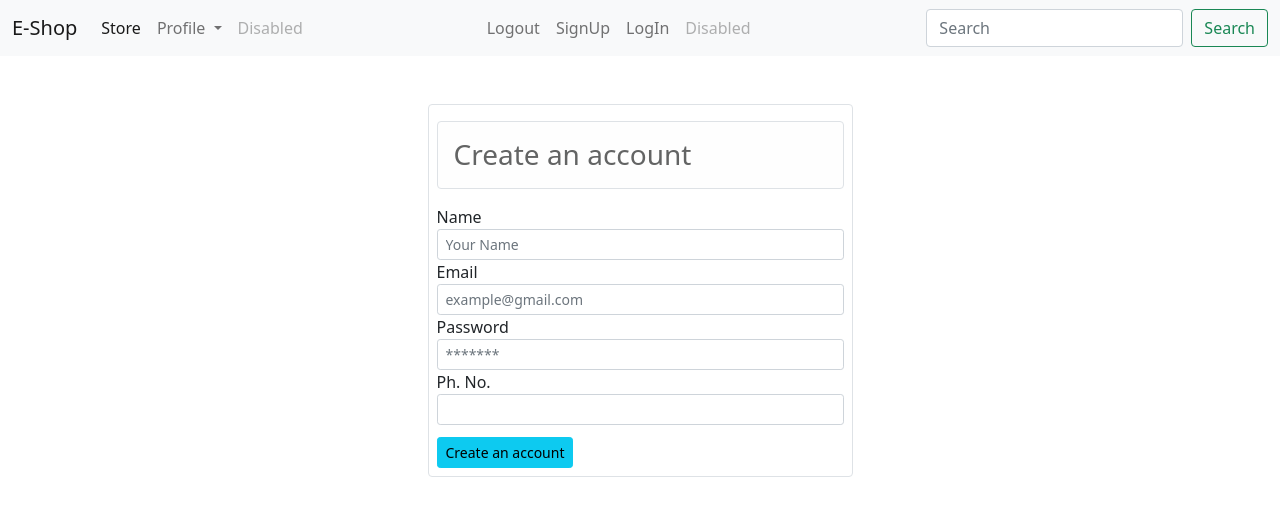
After one commit to Avinaw20/E-Shop, a Django app: page /signup/ in a window 1280 px wide. The commit adds this page. Shown: the top 516 px of the page. Run offline with Django 4.2, Linux system fonts and the light colour scheme.

Commit message:
Sign Up Page Created

```diff
--- a/store/templates/base.html
+++ b/store/templates/base.html
@@ -44,7 +44,7 @@
                   <a class="nav-link " aria-current="page" href="#">Logout</a>
                 </li>
                 <li class="nav-item">
-                  <a class="nav-link " aria-current="page" href="#">SignUp</a>
+                  <a class="nav-link " aria-current="page" href="/signup">SignUp</a>
                 </li>
                 <li class="nav-item">
                   <a class="nav-link " aria-current="page" href="#">LogIn</a>
--- /dev/null
+++ b/store/templates/signup.html
@@ -0,0 +1,37 @@
+{% extends 'base.html' %}
+
+{% block content %}
+    <div class="container">
+        <div class="p-4 m-4">
+            <div class="col-lg-5 mx-auto border rounded p-2 pt-3">
+                <h3 class="alert alert-light border rounded">Create an account</h3>
+                <form action="">
+                    <!--Name-->
+                    <div class="form-group">
+                        <label for="">Name</label>
+                        <input type="text" name="name" id="" class="form-control form-control-sm" placeholder="Your Name" >
+                      </div>
+                    <!--email-->
+                    <div class="form-group">
+                      <label for="">Email</label>
+                      <input type="email" name="email" id="" class="form-control form-control-sm" placeholder="example@gmail.com" >
+                    </div>
+                    <!--password-->
+                    <div class="form-group">
+                      <label for="">Password</label>
+                      <input type="password" name="password" id="" class="form-control form-control-sm" placeholder="*******" >
+                    </div>
+                    <!--Mobile Number-->
+                    <div class="form-group">
+                        <label for="">Ph. No.</label>
+                        <input type="Number" name="phone" id="" class="form-control form-control-sm" maxlength="10" placeholder"1234567890" >
+                    </div>
+
+                    <div class="form-group mt-1 pt-2">
+                        <input type="submit" value="Create an account" class="btn btn-sm btn-info">
+                    </div>
+                </form>
+            </div>
+        </div>
+    </div>
+{% endblock content %}
--- a/store/urls.py
+++ b/store/urls.py
@@ -1,7 +1,8 @@
 
 from django.contrib import admin
 from django.urls import path
-from .views import index
+from .views import index,signup
 urlpatterns = [
     path('', index),
+    path('signup/',signup )
 ]
--- a/store/views.py
+++ b/store/views.py
@@ -20,3 +20,7 @@ def index(request):
 
     return render(request, 'index.html' , data)
     # return render(request,'orders/order.html')
+
+
+def signup(request):
+    return render(request, 'signup.html')
```
